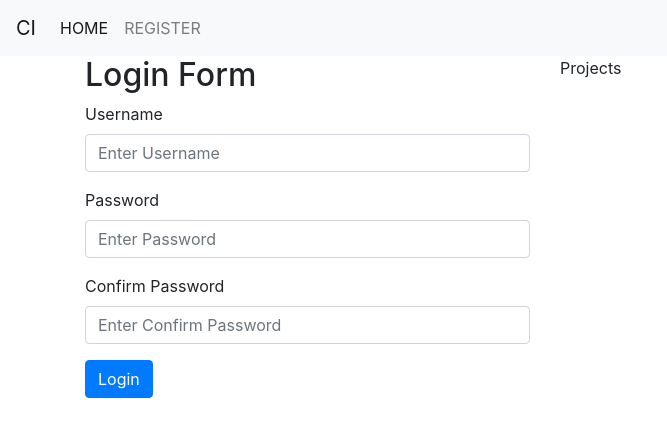
After one commit to hanafa01/ci, a CodeIgniter app: page /GeniusSystems/index.php/projects/index in a window 1280 px wide. The commit adds this page. Shown: the top 437 px of the page, without its empty margins (0-667 px from the left). Run offline with CodeIgniter, Linux system fonts and the light colour scheme; some libraries are stand-ins or nearby versions.

Commit message:
add projects view

```diff
--- /dev/null
+++ b/application/controllers/Projects.php
@@ -0,0 +1,12 @@
+<?php
+
+class Projects extends CI_Controller{
+
+    public function index(){
+        $data['main_view'] = "projects/index";
+        $this->load->view('layouts/main', $data);
+    }
+
+}
+
+?>
--- a/application/views/layouts/main.php
+++ b/application/views/layouts/main.php
@@ -28,10 +28,13 @@
 </nav>
 
 <div class="container">
-    <?php $this->load->view($main_view); ?>
-    <hr>
-    <div>
+    <div class="row">
+      <div class="col-md-5">
         <?php $this->load->view('users/login_view');?>
+      </div>
+      <div class="col-md-7">
+        <?php $this->load->view($main_view); ?>
+      </div>
     </div>
 </div>
 
--- /dev/null
+++ b/application/views/projects/index.php
@@ -0,0 +1 @@
+Projects
```
